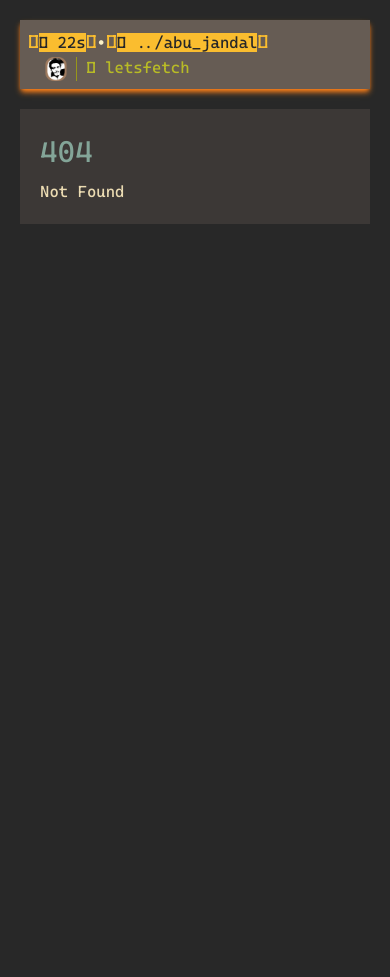
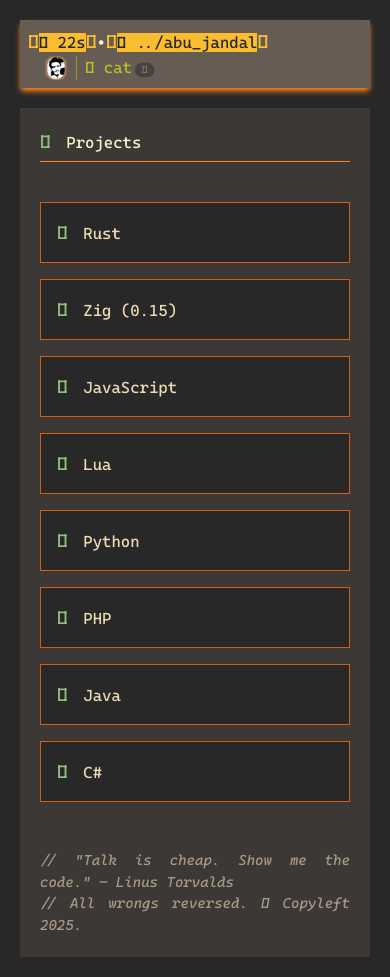
Before and after one commit to ex-jandal/my-portfolio, a SvelteKit app: page /projects in a window 390 px wide. Before the commit this address had no page. Before the commit the page ends 844 px from the top, so only its background shows below. Built offline with nearby package versions, Linux system fonts and the light colour scheme; a web font is replaced by a local one.

Commit message:
add transition, new pages, and contact methods. make the web more responsive

```diff
--- a/src/routes/+layout.svelte
+++ b/src/routes/+layout.svelte
@@ -1,14 +1,26 @@
 <script lang="ts">
+  import { slide, blur } from 'svelte/transition';
 	import { page } from '$app/state';
 	import { locales, localizeHref } from '$lib/paraglide/runtime';
 	import './layout.css';
 	import favicon from '$lib/assets/favicon.svg';
   import favicon256 from '../lib/assets/favicon256.png';
 
+  let menu_clecked = $state(false);
+
 	let { children } = $props();
 </script>
 
 <svelte:head><link rel="icon" href={favicon} /></svelte:head>
+
+<style>
+a:hover {
+  text-decoration: none;
+}
+a:playing {
+  color: black;
+}
+</style>
 
 <div class="max-w-257 m-auto">
   <header class="bg-gruvbox-dark3 shadow-gruvbox-bright-orange shadow-md text-gruvbox-bright-orange m-5">
@@ -22,10 +34,35 @@
             <span class="text-gruvbox-bright-yellow text-[18.5px] bg-none"></span><span class="bg-gruvbox-bright-yellow text-gruvbox-dark0">󰪢 22s</span><span class="text-gruvbox-bright-yellow text-[18.5px] bg-none"></span><span class="text-gruvbox-light0">•</span><span class="text-gruvbox-bright-yellow text-[18.5px] bg-none"></span><span class="bg-gruvbox-bright-yellow text-gruvbox-dark0">󰉋  ../abu_jandal</span><span class="text-gruvbox-bright-yellow text-[18.5px] bg-none"></span><br/>
           </div>
 
-          <div class="ml-4">
-            <span class="text-gruvbox-bright-green">
-              <img src="{favicon256}" class="h-6 inline sm:hidden pr-2 border-r border-gruvbox-green" alt="">
-               letsfetch</span>
+          <div class="ml-4 flex flex-row">
+            <img src="{favicon256}" class="h-6 inline sm:hidden pr-2 mr-2 border-r border-gruvbox-green" alt="">
+            <div class="text-gruvbox-bright-green flex flex-row gap-2">
+              <span>󱆃 cat</span>
+              <button onclick={() => menu_clecked = true}
+                class="sm:hidden relative -translate-x-3 translate-y-0.5 scale-[60%] text-gruvbox-gray hover:cursor-pointer bg-gruvbox-dark1 opacity-70 hover:opacity-100 transition-all duration-200 rounded-xl px-3">󰇘</button>
+
+              {#if (menu_clecked.valueOf())}
+                <button in:slide={{ duration: 400 }} out:blur={{ duration: 400 }} onclick={() => menu_clecked = false} class="absolute h-screen w-screen top-0 left-0 backdrop-opacity-70">
+                  <div class="absolute w-40 top-20 left-30 bg-gruvbox-dark0 flex flex-col items-baseline p-5 rounded-4xl">
+                    <a href="/">./</a>
+                    <a href="/projects">./projects</a>
+                    <a href="/contact">./contact</a>
+                  </div>
+                </button>
+              {/if}
+
+              <div class="hidden sm:flex flex-row ml-5 gap-6">
+                <a href="/">
+                  ./
+                </a>
+                <a href="/projects">
+                  ./projects
+                </a>
+                <a href="/contact">
+                  ./contact
+                </a>
+              </div>
+            </div>
           </div>
         </div>
       </div>
@@ -36,6 +73,10 @@
 
   <main class="m-5 mt-0 p-5 bg-gruvbox-dark1">
     {@render children()}
+    <footer>
+      <p class="comment">// "Talk is cheap. Show me the code." — Linus Torvalds</p>
+      <p class="comment">// All wrongs reversed. 󱤹 Copyleft 2025. </p>
+    </footer>
   </main>
   <div style="display:none">
     {#each locales as locale}
--- a/src/routes/+page.svelte
+++ b/src/routes/+page.svelte
@@ -1,7 +1,8 @@
 <script lang="ts">
 	import Page from "./demo/+page.svelte";
+	import { blur, slide } from 'svelte/transition';
 
-  let age: number = null;
+  let age: number | null = null;
 
   let currentDate = new Date();
   let DoB = new Date("Aug 14 2005");
@@ -26,16 +27,13 @@
     gap: 1rem;
     margin-top: 1rem;
   }
-  footer {
-    margin-top: 3rem;
-    font-size: 0.9rem;
-  }
   td {
     padding-left: 10px;
     min-width: 120px;
   }
 </style>
 
+<div in:slide={{ duration: 1500 }}>
   <h1> It's me. Abu_jandal</h1>
 
   <div class="bg-gruvbox-dark0 py-10 sm:px-0 px-5 flex sm:flex-row flex-col items-center">
@@ -169,13 +167,4 @@ jgs/::======::: .:.:::\ \\_)   \
     I believe in continuous learning (not thorw Youtube courses obviously ), simplicity, and building strong foundations.
     I prefer tools that respect user freedom, transparency, and <strong>*performance</strong>.
   </p>
-
-<h2><span class="icon">󰍡</span> Connect</h2>
-<div class="pl-2">
-  <p><span class="icon"></span> GitHub: <a href="https://github.com/ex-jandal" target="_blank">@ex-jandal</a></p>
-  <p><span class="icon">󰇮</span> Email: <a href="mailto:sultan.majed@proton.me">Sultan Majed</a></p>
 </div>
-
-<footer>
-  <p class="comment">// "Talk is cheap. Show me the code." — Linus Torvalds</p>
-</footer>
--- /dev/null
+++ b/src/routes/contact/+page.svelte
@@ -0,0 +1,18 @@
+<script lang="ts">
+	import { blur, slide } from 'svelte/transition';
+</script>
+<style>
+  .frist-h2 {
+    margin-top: 0;
+  }
+</style>
+
+<div in:slide={{ duration: 400 }}>
+  <h2 class="frist-h2"><span class="icon">󰍡</span> Connect</h2>
+  <div class="pl-2">
+    <p><span class="icon"></span> GitHub: <a href="https://github.com/ex-jandal" target="_blank">@ex-jandal</a></p>
+    <p><span class="icon">󰋾</span> Instagram: <a href="https://instagram.com/ex.jandal" target="_blank">@ex.jandal</a></p>
+    <p><span class="icon">󰇮</span> Email: <a href="mailto:sultan.majed@proton.me">Sultan Majed</a></p>
+    <p><span class="icon">󰏲</span> Phone: <a href="tel:+967782424366">+967 78-2424-366</a></p>
+  </div>
+</div>
--- a/src/routes/layout.css
+++ b/src/routes/layout.css
@@ -52,6 +52,11 @@ ol {
 
 strong {
   color: var(--color-gruvbox-yellow);
+}
+
+footer {
+  margin-top: 3rem;
+  font-size: 0.9rem;
 }
 
 .comment {
--- /dev/null
+++ b/src/routes/projects/+page.svelte
@@ -0,0 +1,34 @@
+<script lang="ts">
+	import { blur, slide } from 'svelte/transition';
+</script>
+
+<style>
+  code, .badge {
+    background: #161b22;
+    padding: 0.2rem 0.5rem;
+    border-radius: 6px;
+    font-size: 0.9rem;
+  }
+  .frist-h2 {
+    margin-top: 0;
+  }
+  .pro-card {
+    background: var(--color-gruvbox-dark0);
+    border: 1px solid var(--color-gruvbox-orange);
+    padding: 1em;
+  }
+</style>
+
+<div in:slide={{ duration: 400 }}>
+  <h2 class="frist-h2"><span class="icon"></span> Projects</h2>
+  <div class="grid sm:grid-cols-2 grid-cols-1 mt-10 gap-4">
+    <div class="pro-card"><span class="icon"></span> Rust</div>
+    <div class="pro-card"><span class="icon"></span> Zig (0.15)</div>
+    <div class="pro-card"><span class="icon"></span> JavaScript</div>
+    <div class="pro-card"><span class="icon"></span> Lua</div>
+    <div class="pro-card"><span class="icon"></span> Python</div>
+    <div class="pro-card"><span class="icon"></span> PHP</div>
+    <div class="pro-card"><span class="icon"></span> Java</div>
+    <div class="pro-card"><span class="icon"></span> C#</div>
+  </div>
+</div>
```
Also changed, not shown: 1 other file (tests, documents, lock files or other folders). Lines whose indentation alone changed are shown as unchanged.
